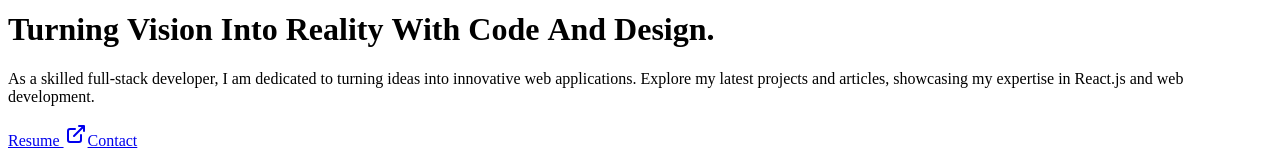
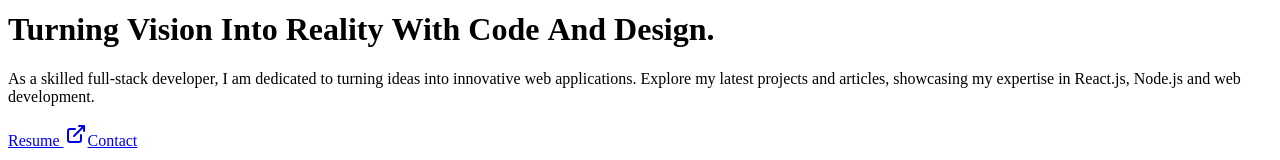
Before and after one commit to Krushn219/Next_portfolio, a Next.js app: page / in a window 1280 px wide. Shown: the part 602-762 px from the top of the page. Built offline with nearby package versions, Linux system fonts and the light colour scheme.

Commit message:
changes into home description

```diff
--- a/src/pages/index.js
+++ b/src/pages/index.js
@@ -37,8 +37,8 @@
               <p className="my-4 text-medium text-base md:text-sm sm:text-xs">
                 As a skilled full-stack developer, I am dedicated to turning
                 ideas into innovative web applications. Explore my latest
-                projects and articles, showcasing my expertise in React.js and
-                web development.
+                projects and articles, showcasing my expertise in React.js,
+                Node.js and web development.
               </p>
               <div className="flex items-center self-start mt-2 lg:self-center ">
                 <Link
```
